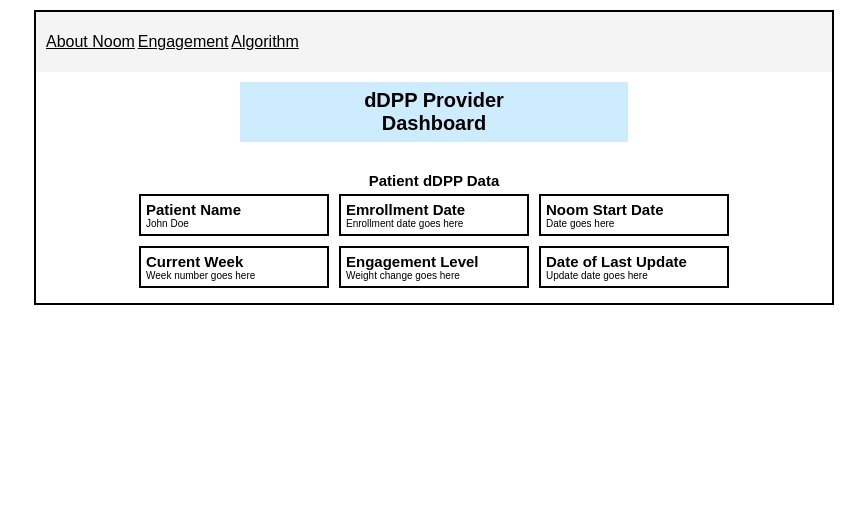
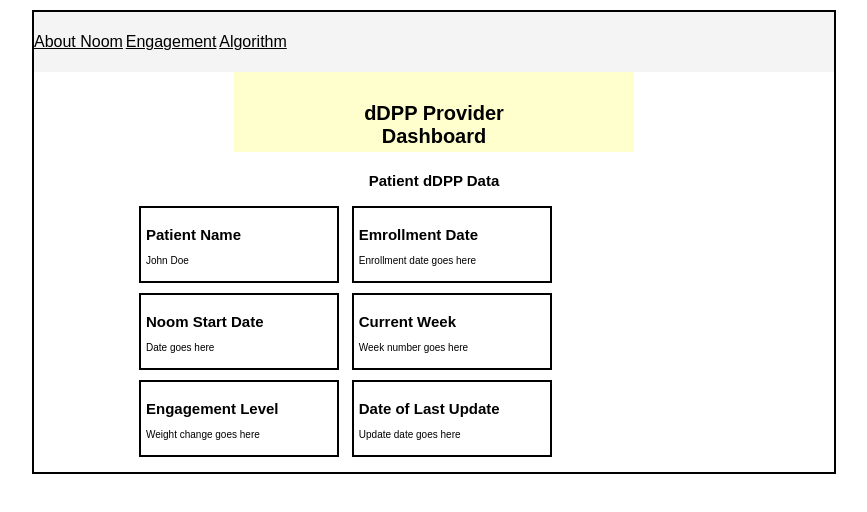
Before and after one commit to sondluu/ddpp_dashboard, a plain HTML site: page index.html in a window 1280 px wide. Shown: the whole page, without its empty margins (206-1073 px from the left). Drawn offline with Linux system fonts and the light colour scheme.

Commit message:
Update index.html

```diff
--- a/index.html
+++ b/index.html
@@ -14,7 +14,7 @@
 
 <head>
   <style>
-    * {
+    html, body {
       margin: 0;
       padding: 0;
       box-sizing: border-box;
@@ -71,7 +71,7 @@
     .header {
       display: block;
       height: 10vh;
-      padding: 1rem;
+      /* padding: 1rem; */
       /*       border: 2px solid black; */
     }
 
@@ -80,7 +80,7 @@
       display: block;
       width: 50%;
       height: 100%;
-      background-color: #CDECFF;
+      background-color: #fffecd;
       margin: 0 auto;
       position: relative;
     }
@@ -121,7 +121,7 @@
 
     .article {
       display: inline-block;
-      float: left;
+      /* float: left; */
       /* NOTE: we introduce a float:left and as a result, we need to add a clearfix to the parent container */
       width: 200px;
       padding: 0.5rem;
```
